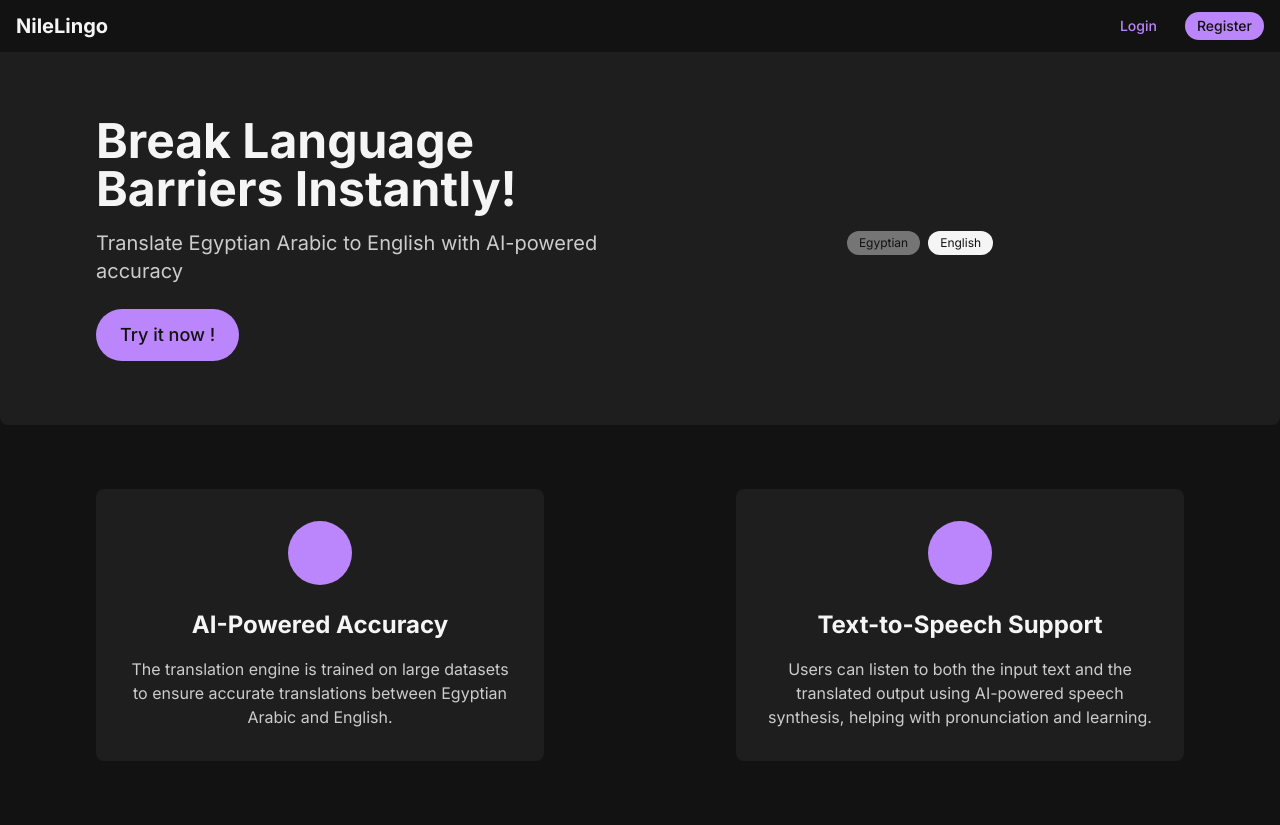
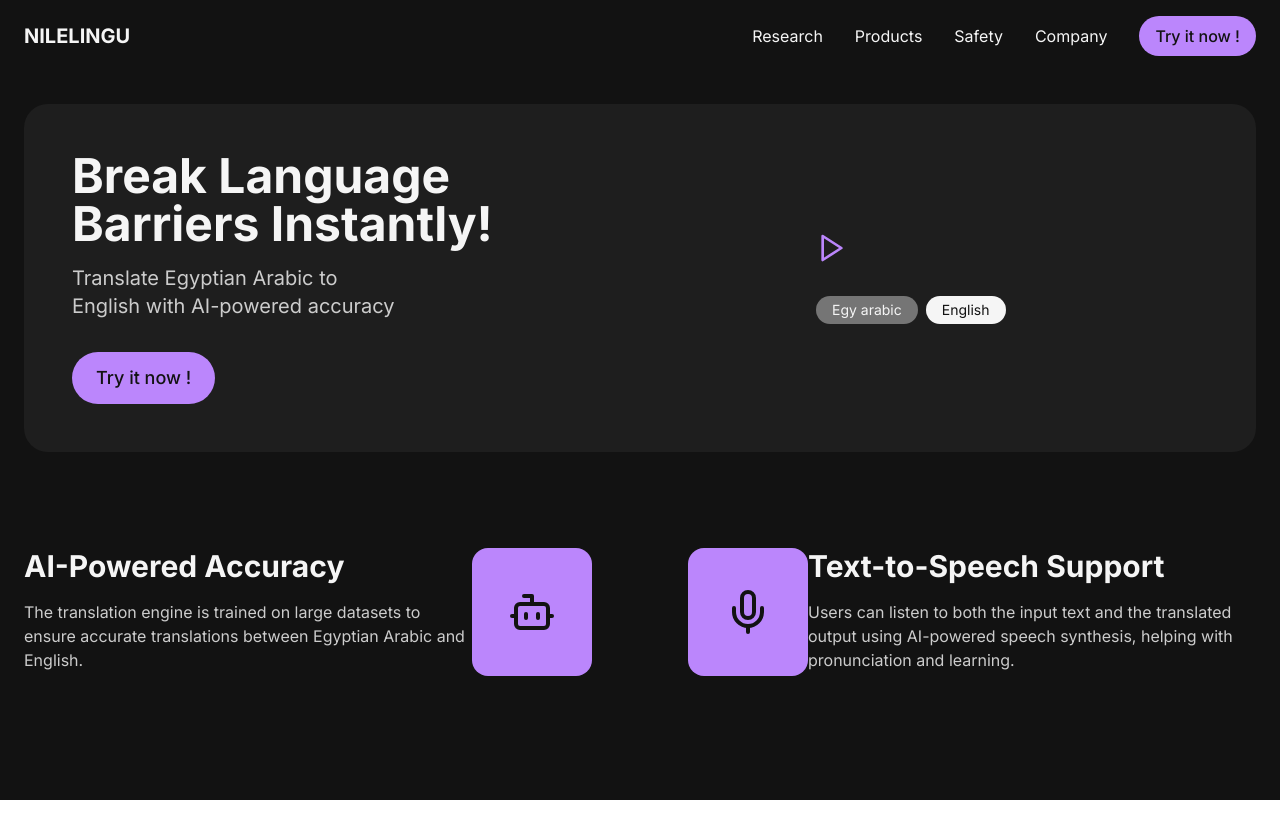
Before and after one commit to NileLingo/frontend, a React (Vite) app: page / in a window 1280 px wide. After the commit the page ends 800 px from the top, so only its background shows below. Built offline with nearby package versions, Linux system fonts and the light colour scheme.

Commit message:
Translation page

```diff
--- a/src/pages/Home.tsx
+++ b/src/pages/Home.tsx
@@ -2,30 +2,46 @@ import React from 'react';
 import { useNavigate } from 'react-router-dom';
 import { motion } from 'framer-motion';
 import Button from '../components/ui/Button';
-import Navbar from '../components/ui/Navbar';
 import AudioWaveform from '../components/ui/AudioWaveform';
+import { Play, Bot, Mic } from 'lucide-react';
 
 const Home: React.FC = () => {
   const navigate = useNavigate();
 
   return (
     <div className="min-h-screen bg-[#121212] text-[#F5F5F5]">
-      <Navbar />
+      {/* Navigation */}
+      <nav className="px-6 py-4 flex items-center justify-between">
+        <h1 className="text-xl font-bold">NILELINGU</h1>
+        <div className="flex items-center space-x-8">
+          <a href="#research" className="text-[#F5F5F5] hover:text-[#BB86FC] transition-colors">Research</a>
+          <a href="#products" className="text-[#F5F5F5] hover:text-[#BB86FC] transition-colors">Products</a>
+          <a href="#safety" className="text-[#F5F5F5] hover:text-[#BB86FC] transition-colors">Safety</a>
+          <a href="#company" className="text-[#F5F5F5] hover:text-[#BB86FC] transition-colors">Company</a>
+          <Button
+            variant="primary"
+            onClick={() => navigate('/translate')}
+          >
+            Try it now !
+          </Button>
+        </div>
+      </nav>
 
-      <main>
-        <section className="relative bg-[#1E1E1E] py-16 rounded-b-lg overflow-hidden">
-          <div className="max-w-6xl mx-auto px-4 md:px-8">
-            <div className="grid md:grid-cols-2 gap-8 items-center">
+      {/* Hero Section */}
+      <section className="relative bg-[#1E1E1E] rounded-3xl mx-6 mt-8 p-12">
+        <div className="grid grid-cols-2 gap-12">
           <motion.div
-                initial={{ opacity: 0, x: -20 }}
-                animate={{ opacity: 1, x: 0 }}
-                transition={{ duration: 0.5 }}
+            initial={{ opacity: 0, y: 20 }}
+            animate={{ opacity: 1, y: 0 }}
+            transition={{ duration: 0.6 }}
           >
-                <h1 className="text-4xl md:text-5xl font-bold mb-4">
-                  Break Language Barriers Instantly!
-                </h1>
-                <p className="text-xl text-[#CCCCCC] mb-6">
-                  Translate Egyptian Arabic to English with AI-powered accuracy
+            <h2 className="text-5xl font-bold mb-4">
+              Break Language<br />
+              Barriers Instantly!
+            </h2>
+            <p className="text-xl text-[#CCCCCC] mb-8">
+              Translate Egyptian Arabic to<br />
+              English with AI-powered accuracy
             </p>
             <Button
               variant="primary"
@@ -39,95 +55,63 @@ const Home: React.FC = () => {
           <motion.div
             initial={{ opacity: 0, scale: 0.9 }}
             animate={{ opacity: 1, scale: 1 }}
-                transition={{ duration: 0.5, delay: 0.2 }}
-                className="flex flex-col items-center"
+            transition={{ duration: 0.6 }}
+            className="flex items-center justify-center"
           >
             <div className="relative">
-                  <motion.div
-                    animate={{ scale: [1, 1.02, 1] }}
-                    transition={{ repeat: Infinity, duration: 2 }}
-                  >
-                    <AudioWaveform isActive={true} size="lg" className="mb-8" />
-                  </motion.div>
-
-                  <div className="flex justify-center space-x-2 mb-6">
-                    <div className="px-3 py-1 rounded-full bg-[#757575] text-xs text-[#121212]">
-                      Egyptian
+              <div className="flex items-center space-x-4 mb-8">
+                <Play size={32} className="text-[#BB86FC]" />
+                <AudioWaveform isActive={true} size="lg" className="w-48" />
               </div>
-                    <div className="px-3 py-1 rounded-full bg-[#F5F5F5] text-xs text-[#121212]">
-                      English
-                    </div>
+              <div className="flex space-x-2">
+                <span className="px-4 py-1 bg-[#757575] rounded-full text-sm">Egy arabic</span>
+                <span className="px-4 py-1 bg-[#F5F5F5] text-[#121212] rounded-full text-sm">English</span>
               </div>
             </div>
           </motion.div>
         </div>
+      </section>
+
+      {/* Features Section */}
+      <section className="px-6 py-24">
+        <div className="grid grid-cols-2 gap-24">
+          {/* AI-Powered Accuracy */}
+          <motion.div
+            initial={{ opacity: 0, y: 20 }}
+            animate={{ opacity: 1, y: 0 }}
+            transition={{ duration: 0.6 }}
+            className="flex items-start justify-between"
+          >
+            <div className="max-w-md">
+              <h3 className="text-3xl font-bold mb-4">AI-Powered Accuracy</h3>
+              <p className="text-[#CCCCCC]">
+                The translation engine is trained on large datasets to ensure accurate translations between Egyptian Arabic and English.
+              </p>
+            </div>
+            <div className="w-32 h-32 bg-[#BB86FC] rounded-2xl flex items-center justify-center">
+              <Bot size={48} className="text-[#121212]" />
+            </div>
+          </motion.div>
+
+          {/* Text-to-Speech Support */}
+          <motion.div
+            initial={{ opacity: 0, y: 20 }}
+            animate={{ opacity: 1, y: 0 }}
+            transition={{ duration: 0.6, delay: 0.2 }}
+            className="flex items-start justify-between"
+          >
+            <div className="w-32 h-32 bg-[#BB86FC] rounded-2xl flex items-center justify-center">
+              <Mic size={48} className="text-[#121212]" />
+            </div>
+            <div className="max-w-md">
+              <h3 className="text-3xl font-bold mb-4">Text-to-Speech Support</h3>
+              <p className="text-[#CCCCCC]">
+                Users can listen to both the input text and the translated output using AI-powered speech synthesis, helping with pronunciation and learning.
+              </p>
+            </div>
+          </motion.div>
         </div>
       </section>
-
-        <section className="py-16">
-          <div className="max-w-6xl mx-auto px-4 md:px-8">
-            <div className="flex flex-col md:flex-row items-center justify-between gap-12">
-              <motion.div
-                initial={{ opacity: 0, y: 20 }}
-                whileInView={{ opacity: 1, y: 0 }}
-                transition={{ duration: 0.5 }}
-                viewport={{ once: true }}
-                className="bg-[#1E1E1E] p-8 rounded-lg max-w-md"
-              >
-                <div className="flex justify-center mb-6">
-                  <div className="bg-[#BB86FC] p-4 rounded-full">
-                    <svg
-                      viewBox="0 0 24 24"
-                      fill="none"
-                      strokeWidth="2"
-                      strokeLinecap="round"
-                      strokeLinejoin="round"
-                      className="w-8 h-8 text-[#121212]"
-                    >
-                      <circle cx="12" cy="12" r="10" />
-                      <circle cx="12" cy="10" r="3" />
-                      <path d="M7 20.662V19a2 2 0 0 1 2-2h6a2 2 0 0 1 2 2v1.662" />
-                    </svg>
-                  </div>
-                </div>
-                <h2 className="text-2xl font-bold mb-4 text-center">AI-Powered Accuracy</h2>
-                <p className="text-[#CCCCCC] text-center">
-                  The translation engine is trained on large datasets to ensure accurate translations between Egyptian Arabic and English.
-                </p>
-              </motion.div>
-
-              <motion.div
-                initial={{ opacity: 0, y: 20 }}
-                whileInView={{ opacity: 1, y: 0 }}
-                transition={{ duration: 0.5, delay: 0.2 }}
-                viewport={{ once: true }}
-                className="bg-[#1E1E1E] p-8 rounded-lg max-w-md"
-              >
-                <div className="flex justify-center mb-6">
-                  <div className="bg-[#BB86FC] p-4 rounded-full">
-                    <svg
-                      viewBox="0 0 24 24"
-                      fill="none"
-                      strokeWidth="2"
-                      strokeLinecap="round"
-                      strokeLinejoin="round"
-                      className="w-8 h-8 text-[#121212]"
-                    >
-                      <path d="M12 2a3 3 0 0 0-3 3v7a3 3 0 0 0 6 0V5a3 3 0 0 0-3-3Z" />
-                      <path d="M19 10v2a7 7 0 0 1-14 0v-2" />
-                      <line x1="12" x2="12" y1="19" y2="22" />
-                    </svg>
-                  </div>
-                </div>
-                <h2 className="text-2xl font-bold mb-4 text-center">Text-to-Speech Support</h2>
-                <p className="text-[#CCCCCC] text-center">
-                  Users can listen to both the input text and the translated output using AI-powered speech synthesis, helping with pronunciation and learning.
-                </p>
-              </motion.div>
-            </div>
-          </div>
-        </section>
-      </main>
     </div>
   );
 };
--- a/src/pages/Login.tsx
+++ b/src/pages/Login.tsx
@@ -36,49 +36,74 @@ const Login: React.FC = () => {
   };
 
   return (
-    <div className="min-h-screen bg-gradient-to-br from-[#121212] to-[#2A2A2A] flex items-center justify-center p-4">
-      <div className="w-full max-w-6xl">
-        <div className="bg-[#121212] rounded-lg overflow-hidden shadow-xl flex flex-col md:flex-row">
-          <div className="w-full md:w-1/2 p-8 md:p-12">
+    <div className="min-h-screen bg-gradient-to-br from-[#121212] via-[#2A2A2A] to-[#BB86FC] flex">
+      {/* Left Side - Welcome Back */}
+      <div className="hidden lg:flex flex-1 p-12 flex-col justify-center items-center relative">
         <motion.div
-              initial={{ opacity: 0, y: -20 }}
+          initial={{ opacity: 0, y: 20 }}
           animate={{ opacity: 1, y: 0 }}
-              transition={{ duration: 0.5 }}
+          transition={{ duration: 0.6 }}
+          className="text-center z-10"
         >
-              <h1 className="text-3xl md:text-4xl font-bold text-[#BB86FC] mb-6">Login</h1>
+          <h2 className="text-6xl font-bold text-[#F5F5F5] mb-12">Welcome Back</h2>
+          <AudioWaveform isActive={false} size="lg" className="mb-12 opacity-40" />
+          <p className="text-[#F5F5F5] mb-8">Don't have an account?</p>
+          <Button
+            variant="outline"
+            onClick={() => navigate('/register')}
+            size="lg"
+            className="min-w-[200px] border-[#F5F5F5] text-[#F5F5F5]"
+          >
+            Signup
+          </Button>
+        </motion.div>
+      </div>
 
-              <form onSubmit={handleLogin} className="space-y-4">
+      {/* Right Side - Login Form */}
+      <div className="flex-1 flex items-center justify-center p-8">
+        <motion.div
+          initial={{ opacity: 0, x: 20 }}
+          animate={{ opacity: 1, x: 0 }}
+          transition={{ duration: 0.6 }}
+          className="w-full max-w-md bg-[#1E1E1E] p-12 rounded-2xl"
+        >
+          <h1 className="text-4xl font-bold text-[#BB86FC] mb-12">Login</h1>
+
+          <form onSubmit={handleLogin} className="space-y-6">
             <TextField
-                  label="Username"
               value={username}
               onChange={(e) => setUsername(e.target.value)}
+              placeholder="Username"
               fullWidth
-                  placeholder="Username"
+              variant="outlined"
             />
 
             <TextField
-                  label="Password"
               type="password"
               value={password}
               onChange={(e) => setPassword(e.target.value)}
+              placeholder="Password"
               fullWidth
-                  placeholder="Password"
+              variant="outlined"
             />
+
+            <div className="flex justify-end">
+              <Link
+                to="/forgot-password"
+                className="text-[#F5F5F5] hover:text-[#BB86FC] transition-colors"
+              >
+                Forget password?
+              </Link>
+            </div>
 
             {error && (
               <p className="text-[#CF6679] text-sm">{error}</p>
             )}
 
-                <div className="flex justify-end">
-                  <Link to="/forgot-password" className="text-sm text-[#BB86FC] hover:underline">
-                    Forget password?
-                  </Link>
-                </div>
-
-                <div className="flex items-center my-4">
-                  <div className="flex-grow h-px bg-[#757575]"></div>
-                  <span className="px-4 text-sm text-[#CCCCCC]">Or</span>
-                  <div className="flex-grow h-px bg-[#757575]"></div>
+            <div className="flex items-center my-8">
+              <div className="flex-grow h-px bg-[#F5F5F5] opacity-40"></div>
+              <span className="px-4 text-[#F5F5F5]">Or</span>
+              <div className="flex-grow h-px bg-[#F5F5F5] opacity-40"></div>
             </div>
 
             <Button
@@ -86,47 +111,21 @@ const Login: React.FC = () => {
               variant="primary"
               fullWidth
               size="lg"
+              className="bg-[#BB86FC] text-[#F5F5F5]"
             >
               Login
             </Button>
           </form>
-            </motion.div>
-          </div>
 
-          <div className="hidden md:flex md:w-1/2 bg-[#1E1E1E] p-12 flex-col justify-center items-center">
-            <motion.div
-              initial={{ opacity: 0, scale: 0.9 }}
-              animate={{ opacity: 1, scale: 1 }}
-              transition={{ duration: 0.5 }}
-              className="text-center"
-            >
-              <h2 className="text-4xl font-bold text-[#F5F5F5] mb-6">Hello Friend</h2>
-
-              <AudioWaveform isActive={false} className="my-8" />
-
-              <p className="text-[#CCCCCC] mb-8">
-                Already have an account?
-              </p>
-
-              <Button
-                variant="outline"
-                onClick={() => navigate('/register')}
-                size="lg"
-              >
-                Login
-              </Button>
-            </motion.div>
-          </div>
-        </div>
-
-        <div className="mt-6 text-center md:hidden">
-          <p className="text-[#CCCCCC]">
+          <div className="mt-8 text-center lg:hidden">
+            <p className="text-[#F5F5F5]">
               Don't have an account?{' '}
               <Link to="/register" className="text-[#BB86FC] hover:underline">
                 Sign up
               </Link>
             </p>
           </div>
+        </motion.div>
       </div>
     </div>
   );
--- a/src/pages/Translation.tsx
+++ b/src/pages/Translation.tsx
@@ -12,7 +12,7 @@ import {
 import { translateText } from '../services/translationService';
 import { RootState } from '../store';
 import { v4 as uuidv4 } from 'uuid';
-import { Upload, Plus, History } from 'lucide-react';
+import { Upload, Plus, History, Mic } from 'lucide-react';
 
 const Translation: React.FC = () => {
   const dispatch = useDispatch();
@@ -54,38 +54,37 @@ const Translation: React.FC = () => {
   };
 
   return (
-    <div className="min-h-screen bg-[#121212] text-[#F5F5F5] p-8">
-      <h1 className="text-3xl font-bold text-center mb-12">NileLingo</h1>
+    <div className="min-h-screen bg-[#121212] text-[#F5F5F5] flex flex-col">
+      <div className="flex-1 flex flex-col items-center justify-center p-4 md:p-8">
+        <h1 className="text-4xl font-bold mb-16">NileLingo</h1>
 
-      <div className="max-w-5xl mx-auto grid grid-cols-1 md:grid-cols-2 gap-8">
-        {/* Input Area */}
+        <div className="w-full max-w-5xl grid grid-cols-1 md:grid-cols-2 gap-8">
+          {/* Source Text Area */}
           <div className="relative">
-          <div className="absolute top-4 left-4 text-lg font-semibold">
+            <div className="absolute top-4 left-4 text-xl font-semibold">
               {currentTranslation.sourceLanguage}
             </div>
             <textarea
-            className="w-full h-64 bg-[#1E1E1E] rounded-lg p-12 resize-none text-[#F5F5F5] placeholder-[#757575] focus:outline-none focus:ring-2 focus:ring-[#BB86FC]"
+              className="w-full h-64 bg-[#1E1E1E] rounded-2xl p-12 resize-none text-[#F5F5F5] placeholder-[#757575] focus:outline-none focus:ring-2 focus:ring-[#BB86FC]"
               placeholder="Type here .."
               value={currentTranslation.sourceText}
               onChange={handleTextInput}
             />
             <button
-            className="absolute bottom-4 right-4 text-[#BB86FC]"
+              className="absolute bottom-4 right-4 text-[#BB86FC] hover:opacity-80 transition-opacity"
               onClick={() => setIsRecording(!isRecording)}
             >
-            <div className={`w-8 h-8 rounded-full flex items-center justify-center ${isRecording ? 'bg-[#BB86FC] bg-opacity-20' : ''}`}>
-              <div className={`w-4 h-4 rounded-full ${isRecording ? 'bg-[#BB86FC]' : 'border-2 border-[#BB86FC]'}`} />
-            </div>
+              <Mic size={24} className={isRecording ? 'text-[#BB86FC]' : 'text-[#BB86FC] opacity-60'} />
             </button>
           </div>
 
-        {/* Output Area */}
+          {/* Target Text Area */}
           <div className="relative">
-          <div className="absolute top-4 left-4 text-lg font-semibold">
+            <div className="absolute top-4 left-4 text-xl font-semibold">
               {currentTranslation.targetLanguage}
             </div>
             <textarea
-            className="w-full h-64 bg-[#1E1E1E] rounded-lg p-12 resize-none text-[#F5F5F5] placeholder-[#757575] focus:outline-none"
+              className="w-full h-64 bg-[#1E1E1E] rounded-2xl p-12 resize-none text-[#F5F5F5] placeholder-[#757575] focus:outline-none"
               placeholder="Translation will appear here"
               value={currentTranslation.translatedText}
               readOnly
@@ -94,21 +93,28 @@ const Translation: React.FC = () => {
         </div>
 
         {/* Action Buttons */}
-      <div className="flex justify-center items-center space-x-8 mt-12">
-        <button className="w-12 h-12 bg-[#1E1E1E] rounded-full flex items-center justify-center hover:bg-[#2A2A2A] transition-colors">
+        <div className="flex items-center justify-center space-x-12 mt-16">
+          <button className="group flex flex-col items-center">
+            <div className="w-12 h-12 bg-[#1E1E1E] rounded-full flex items-center justify-center mb-2 group-hover:bg-[#2A2A2A] transition-colors">
               <Upload className="w-5 h-5 text-[#BB86FC]" />
-          <span className="sr-only">Upload audio</span>
+            </div>
+            <span className="text-sm text-[#757575]">Upload audio</span>
           </button>
 
-        <button className="w-16 h-16 bg-[#1E1E1E] rounded-full flex items-center justify-center hover:bg-[#2A2A2A] transition-colors">
+          <button className="group flex flex-col items-center">
+            <div className="w-16 h-16 bg-[#1E1E1E] rounded-full flex items-center justify-center mb-2 group-hover:bg-[#2A2A2A] transition-colors">
               <Plus className="w-8 h-8 text-[#BB86FC]" />
-          <span className="sr-only">Join room</span>
+            </div>
+            <span className="text-sm text-[#757575]">Join room</span>
           </button>
 
-        <button className="w-12 h-12 bg-[#1E1E1E] rounded-full flex items-center justify-center hover:bg-[#2A2A2A] transition-colors">
+          <button className="group flex flex-col items-center">
+            <div className="w-12 h-12 bg-[#1E1E1E] rounded-full flex items-center justify-center mb-2 group-hover:bg-[#2A2A2A] transition-colors">
               <History className="w-5 h-5 text-[#BB86FC]" />
-          <span className="sr-only">History</span>
+            </div>
+            <span className="text-sm text-[#757575]">History</span>
           </button>
+        </div>
       </div>
     </div>
   );
```
Lines whose indentation alone changed are shown as unchanged.
